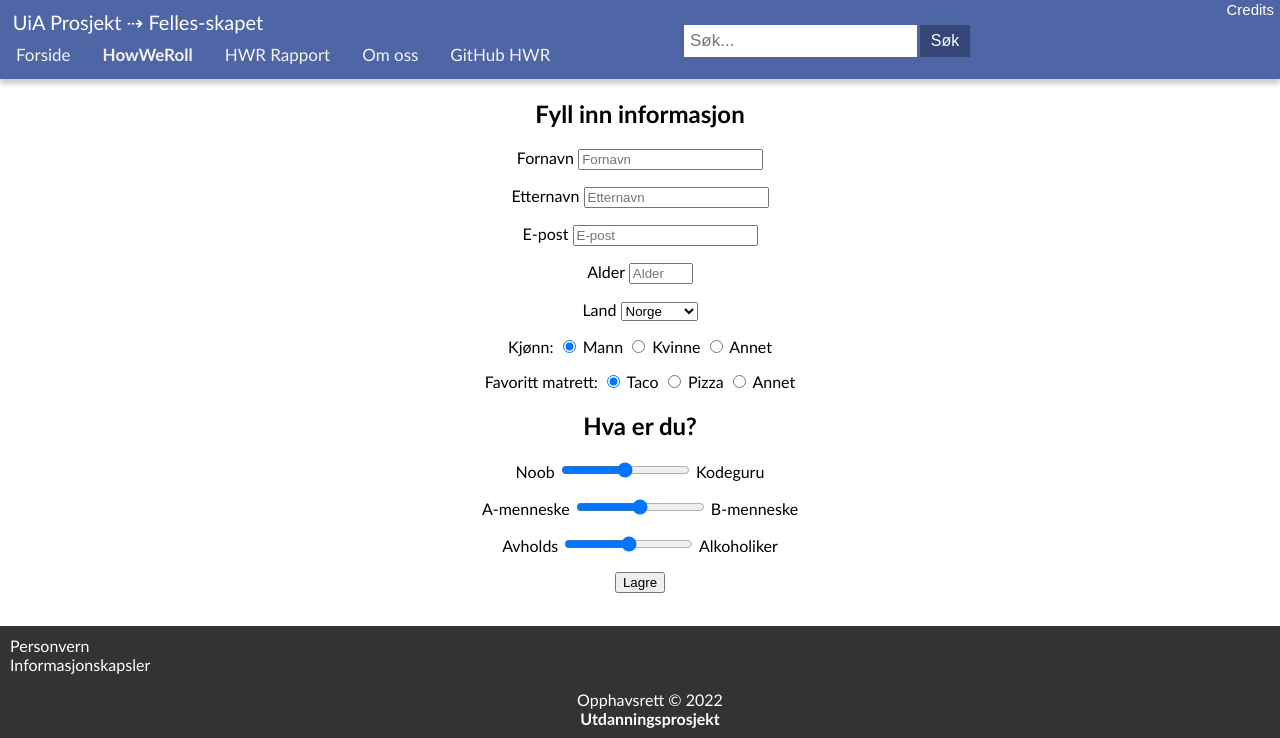
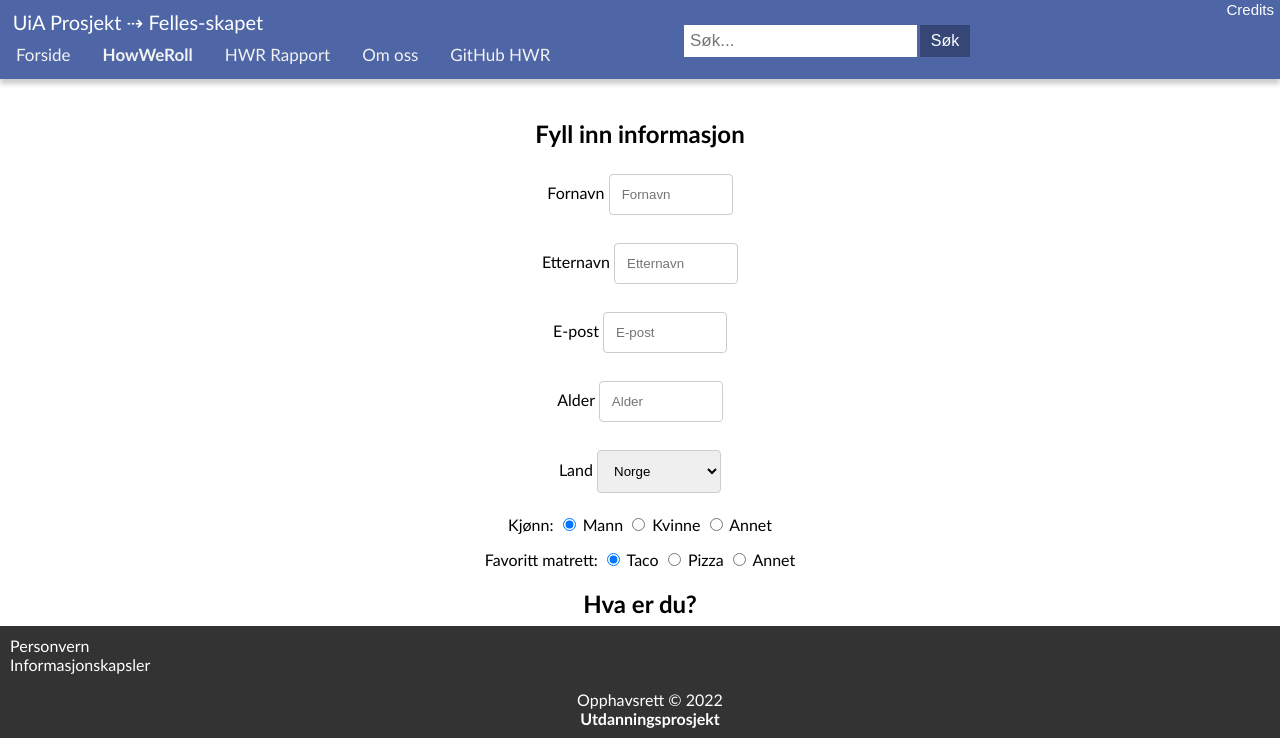
Before and after one commit to Skogstad-beep/HOWWEROLL, a plain HTML site: page howweroll.html in a window 1280 px wide. Shown: the top 738 px of the page. Drawn offline with Linux system fonts and the light colour scheme.

Commit message:
Små endringer i utseende (css)

```diff
--- a/howweroll.html
+++ b/howweroll.html
@@ -71,9 +71,6 @@ footer img {
   padding-left: 1%;
   color: #fff;
   font-size: 20px;
-}
-.hwr-form {
-  text-align: center;
 }
 .id {
   text-align: center;
@@ -206,6 +203,40 @@ footer img {
       footer a:hover {
         text-decoration: underline;
       }
+
+            /* Style inputs with type="text", select elements and textareas */
+      .hwr-form input[type=text],[type=number], select, textarea {
+        width: 10%; /* Full width */
+        padding: 12px; /* Some padding */
+        border: 1px solid #ccc; /* Gray border */
+        border-radius: 4px; /* Rounded borders */
+        box-sizing: border-box; /* Make sure that padding and width stays in place */
+        margin-top: 6px; /* Add a top margin */
+        margin-bottom: 6px; /* Bottom margin */
+        resize: vertical /* Allow the user to vertically resize the textarea (not horizontally) */
+       }
+        /* Style the submit button with a specific background color etc */
+        .hwr-form #btnLagre {
+        background-color: rgb(78, 101, 166);
+        color: white;
+        padding: 12px 20px;
+        border: none;
+        border-radius: 4px;
+        cursor: pointer;
+        }
+
+      /* When moving the mouse over the submit button, add a darker green color */
+      .hwr-form #btnLagre:hover {
+        background-color: rgb(53, 70, 119);
+       }
+
+       /* Add a background color and some padding around the form */
+        .hwr-form {
+        border-radius: 5px;
+        padding: 20px;
+        text-align: center;
+        }
+
     </style>
 
 </head>
@@ -226,7 +257,7 @@ footer img {
     <p><label for="fname">Fornavn</label>
     <input type="text" name="fname" placeholder="Fornavn" class="fnameLabel" required /></p>
     <p><label for="lname">Etternavn</label>
-      <input type="text" name="lname" placeholder="Etternavn" class="enameLabel" required /></p>
+    <input type="text" name="lname" placeholder="Etternavn" class="enameLabel" required /></p>
     <p><label for="email">E-post</label>
     <input type="text" name="email" placeholder="E-post" class="emailLabel" required /></p>
     <p><label for="age">Alder</label>
```
